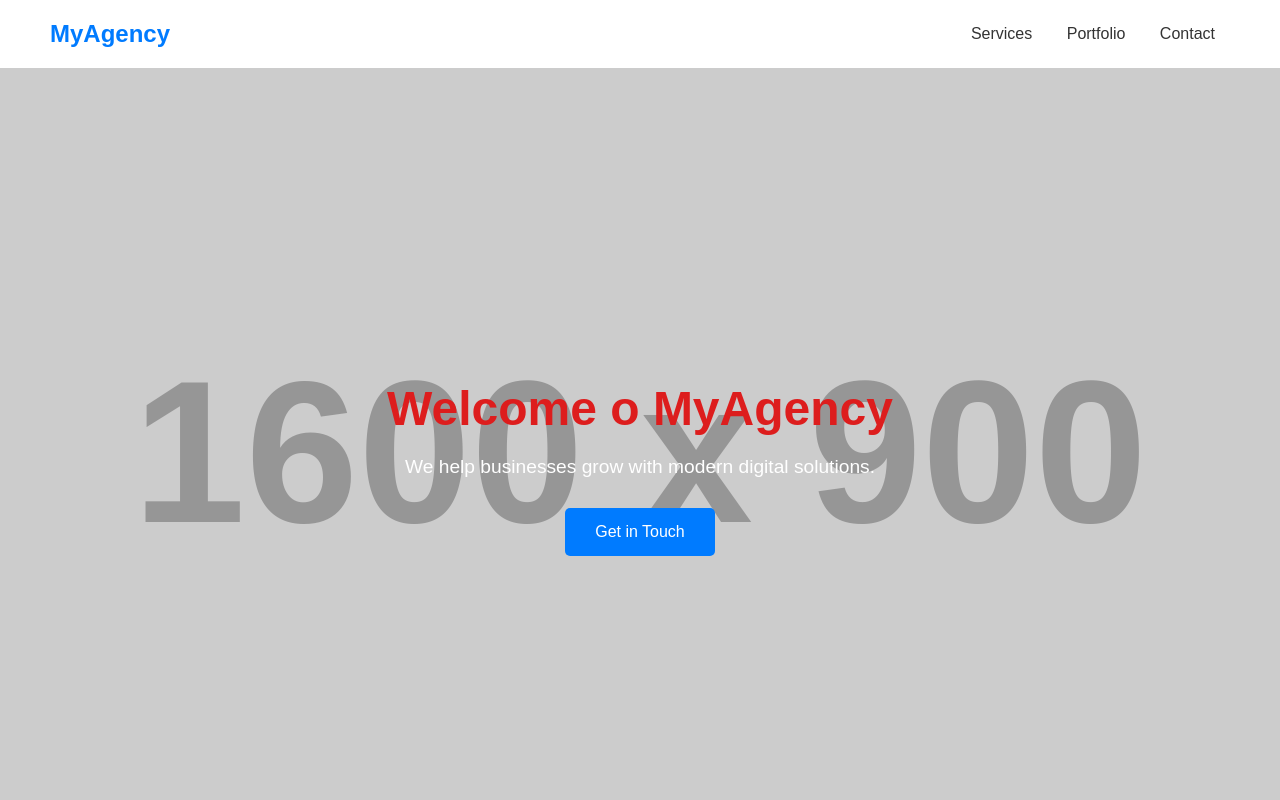
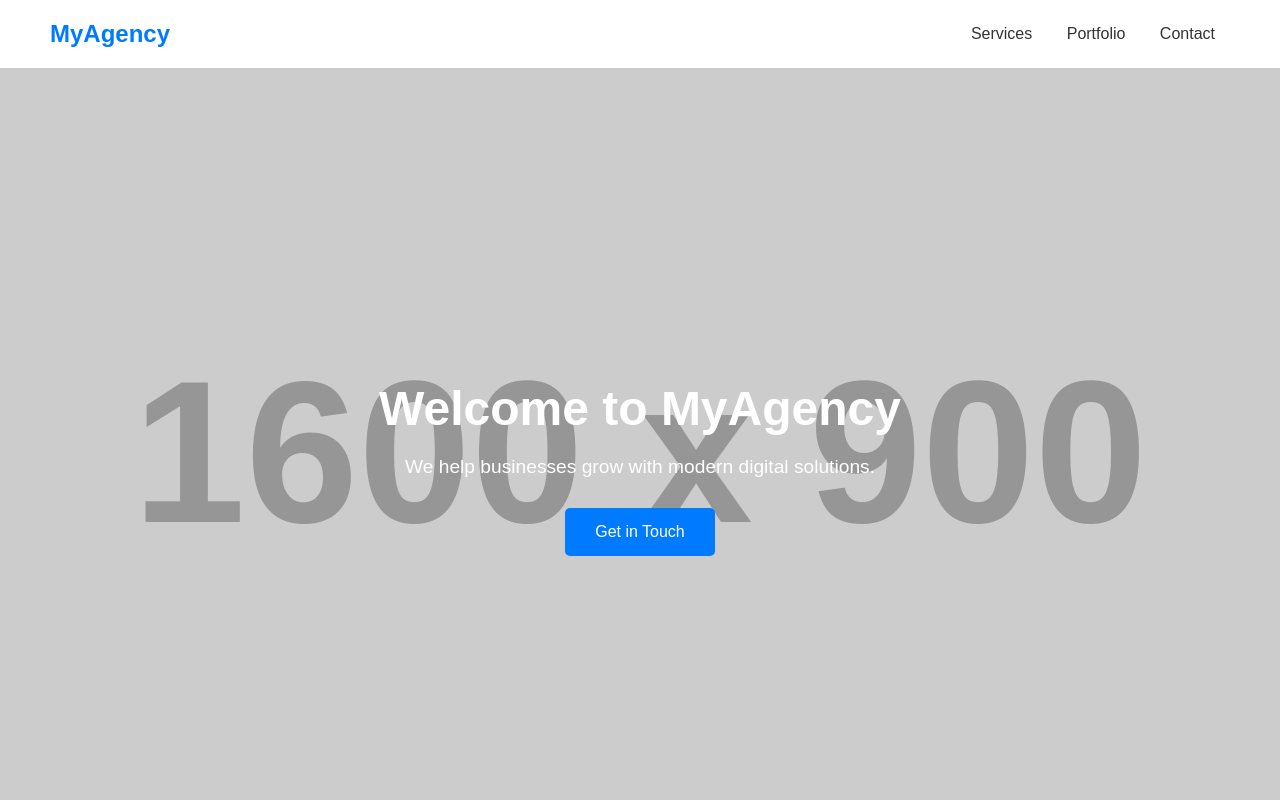
Before and after one commit to LAARF007/web_pages, a plain HTML site: page index.html in a window 1280 px wide. Shown: the top 800 px of the page. Drawn offline with Linux system fonts and the light colour scheme; placeholder pictures from the web are drawn by us.

Commit message:
Déploiement du site mis à jour 2025-03-31 02:17:19

```diff
--- a/index.html
+++ b/index.html
@@ -99,7 +99,7 @@
 </header>
 
 <section class="hero">
-    <h1 class="element-highlight" data-element-type="H1" style="color: rgb(221, 29, 29);">Welcome o MyAgency</h1>
+    <h1>Welcome to MyAgency</h1>
     <p>We help businesses grow with modern digital solutions.</p>
     <a href="#contact">Get in Touch</a>
 </section>
```
